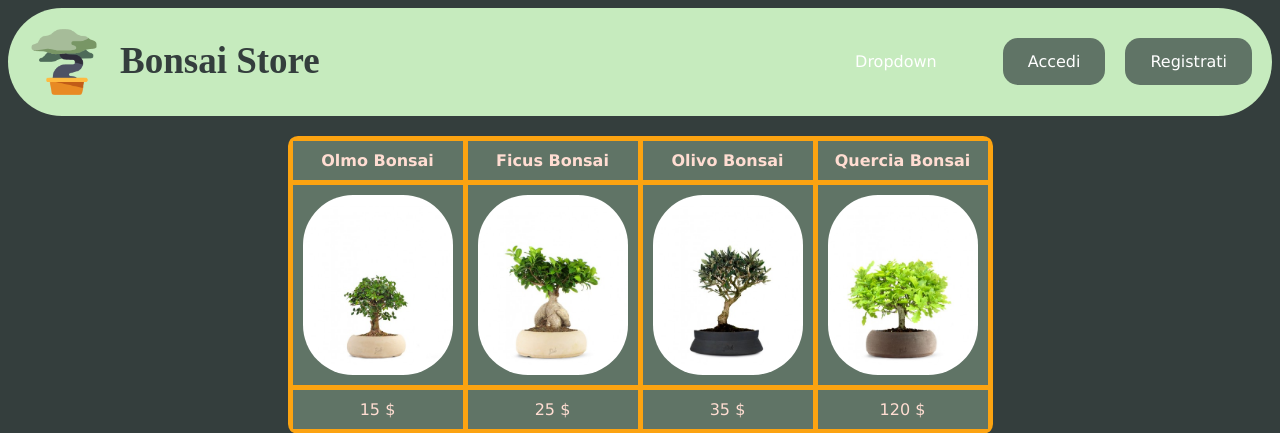
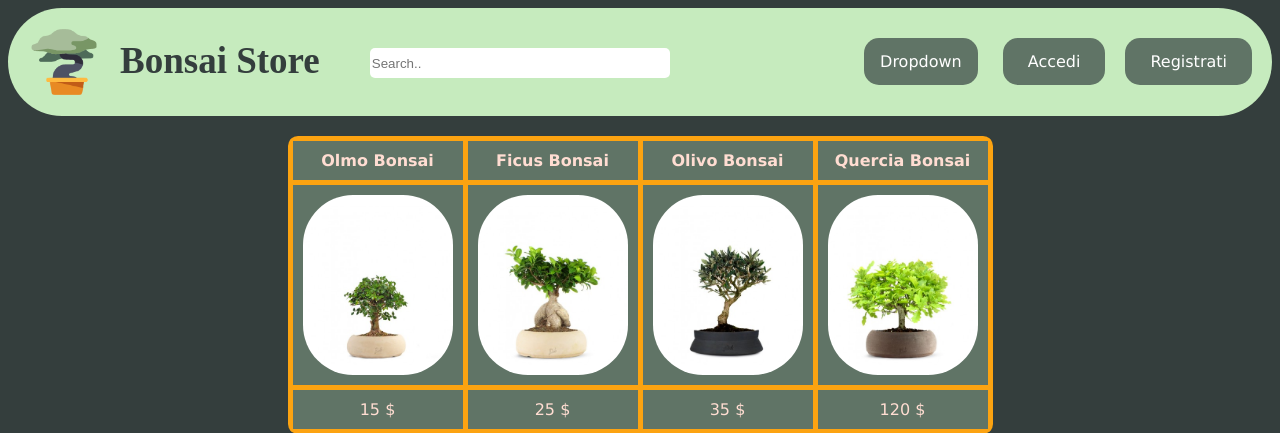
Before and after one commit to FedericoRisoli/bdp, a PHP site: page / in a window 1280 px wide. Shown: the top 433 px of the page. Run offline with PHP 8.4, Linux system fonts and the light colour scheme; data comes from the database, SQL or seed files in the repository.

Commit message:
aggiunta barra di ricerca + minor changes

```diff
--- a/Style.css
+++ b/Style.css
@@ -133,14 +133,22 @@ html{
 
   li a:hover, .dropdown:hover .dropbtn {
     background-color: #FCA311;
+    border-radius:15px;
 
   }
 
   li.dropdown {
+    background-color:#607466;
+    border-radius:15px;
+    color: white;
+    text-align: center;
+    text-decoration: none;
+    display:flex;
+    transition-duration: 0.4s;
     display: inline-block;
     margin-top:30px;
     float: right;
-    margin-right:50px;
+    margin-right:25px;
   }
 
   .dropdown-content {
@@ -179,3 +187,17 @@ html{
 
     text-align: center;
   }
+  .searchbar {
+
+    margin-top:40px;
+    margin-left: 50px;
+    width: 300px;
+    height: 30px;
+    -webkit-transition: width 0.4s ease-in-out;
+    transition: width 0.4s ease-in-out;
+  }
+
+  /* When the input field gets focus, change its width to 100% */
+  .searchbar:focus {
+    width: 200%;
+  }
--- a/index.php
+++ b/index.php
@@ -24,6 +24,7 @@ $result4=mysqli_query($conn,$sql4);
 <ul>
     <li><a  href="index.php"> <img class="logo" src="imgsito/logo.png"></a></li>
     <li><h2 class="title">Bonsai Store</h2></li>
+
     <li class="acc_button"><a class="normalbutton" href="registrati.html">Registrati</a></li>
     <li class="acc_button"><a class="normalbutton" href="login.php">Accedi</a></li>
     <li class="dropdown">
@@ -34,6 +35,7 @@ $result4=mysqli_query($conn,$sql4);
         <a href="#">Link 3</a>
       </div>
     </li>
+    <li><input type="text" class="searchbar" name="search" placeholder="Search.."></li>
   </ul>
 
 
--- a/logged.php
+++ b/logged.php
@@ -82,7 +82,7 @@ function login($u,$p,$conn)
     <li><a  href="logged.php"> <img class="logo" src="imgsito/logo.png"></a></li>
     <li><h2 class="title">Bonsai Store</h2></li>
 
-    <li class="acc_button"><a class="normalbutton" href="index.html">Log Out</a></li>
+    <li class="acc_button"><a class="normalbutton" href="index.php">Log Out</a></li>
     <li class="saluto"><h4> Bentornato  <?php print $_SESSION["name"]?> </h4> </li>
     <li class="dropdown">
       <a href="javascript:void(0)" class="dropbtn">Dropdown</a>
--- a/login.php
+++ b/login.php
@@ -11,7 +11,7 @@
 </head>
 <body>
   <ul>
-    <li><a  href="index.html"> <img class="logo" src="imgsito/logo.png"></a></li>
+    <li><a  href="index.php"> <img class="logo" src="imgsito/logo.png"></a></li>
     <li><h2 class="title">Bonsai Store</h2></li>
     <li class="acc_button"><a class="normalbutton" href="registrati.html">Registrati</a></li>
   </ul>
--- a/registrati.html
+++ b/registrati.html
@@ -7,7 +7,7 @@
 </head>
 <body>
   <ul>
-    <li><a  href="index.html"> <img class="logo" src="imgsito/logo.png"></a></li>
+    <li><a  href="index.php"> <img class="logo" src="imgsito/logo.png"></a></li>
     <li><h2 class="title">Bonsai Store</h2></li>
     <li class="acc_button"><a class="normalbutton" href="login.php">Accedi</a></li>
 
```
